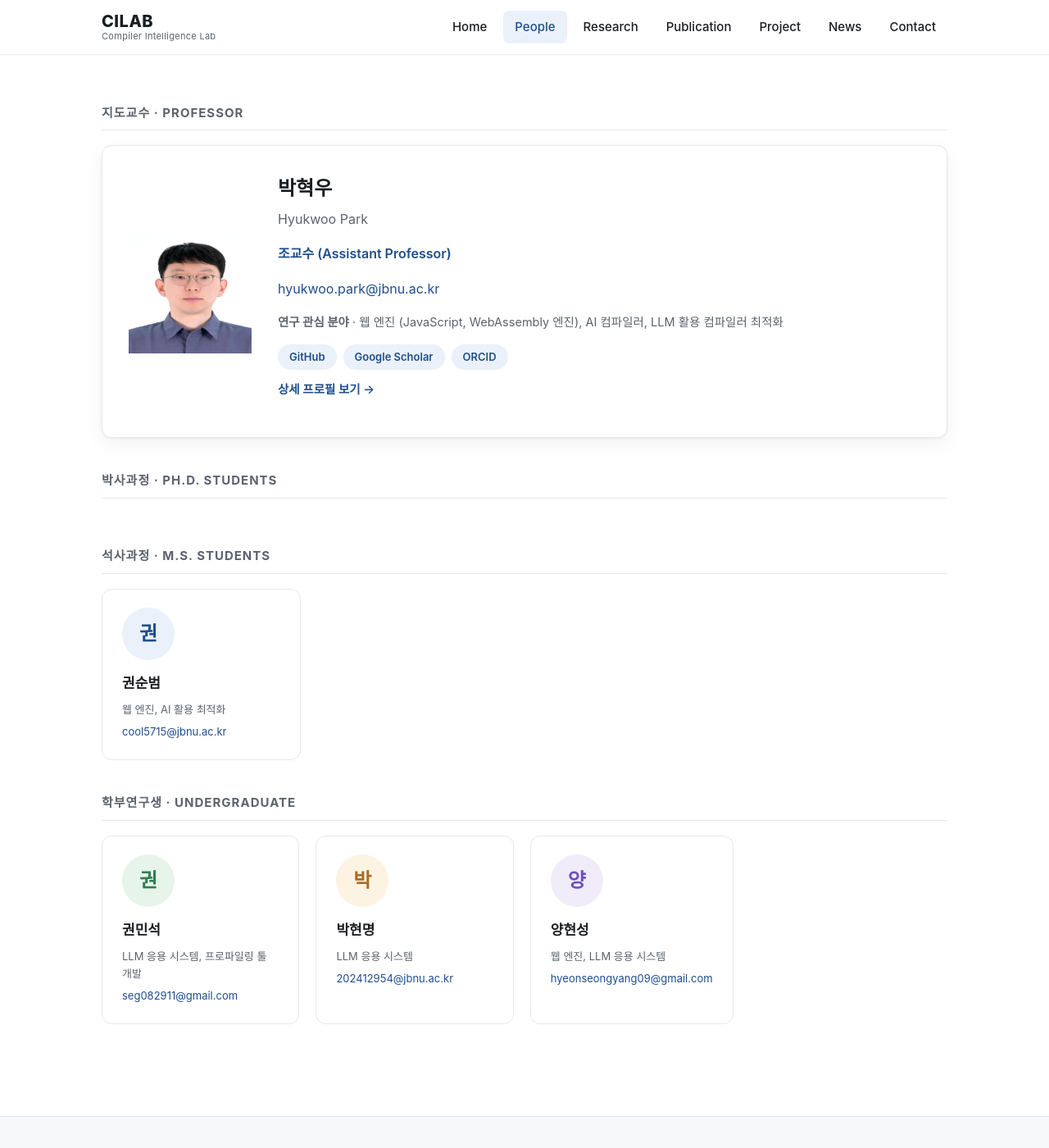
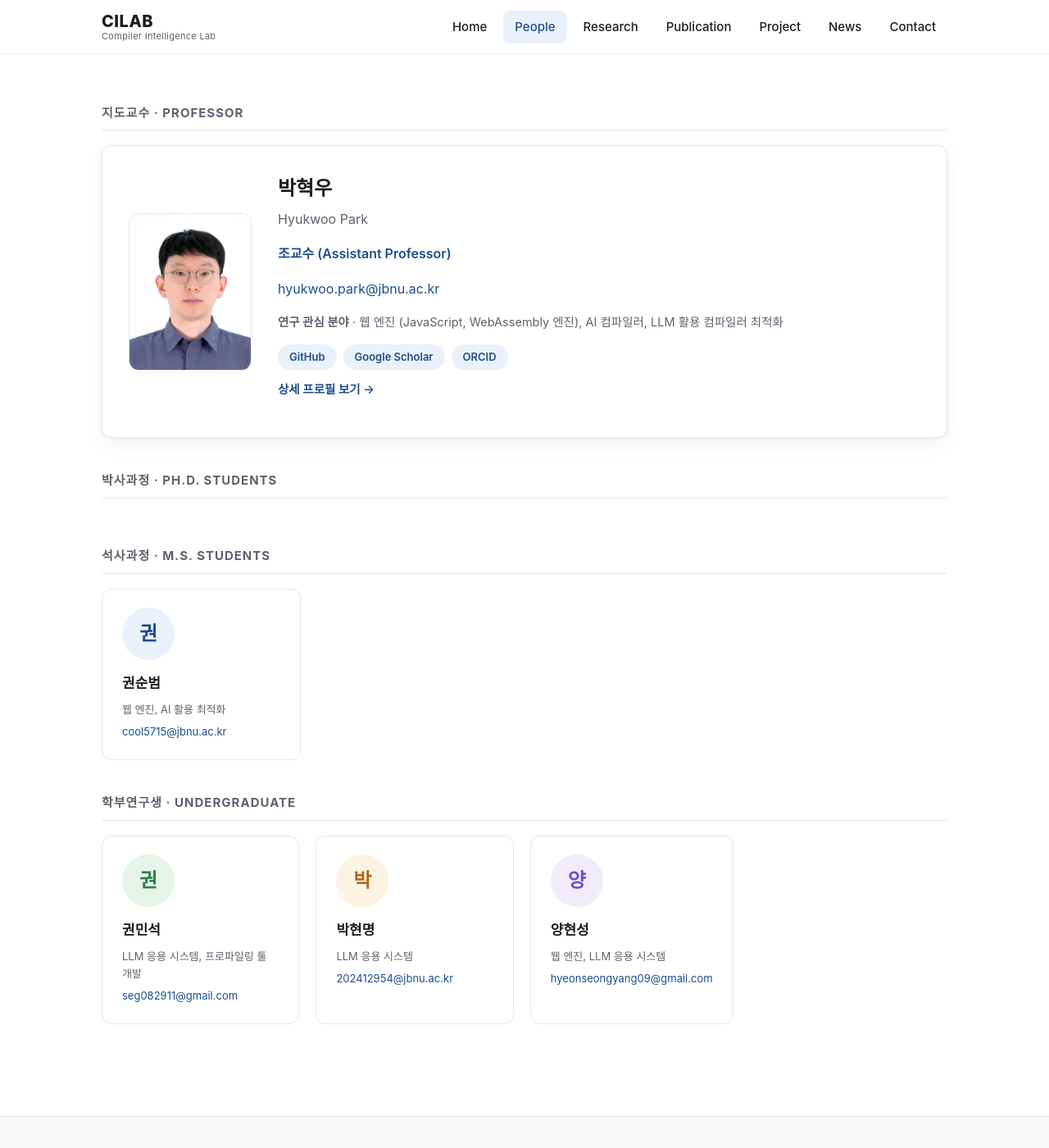
Before and after one commit to JBNU-CILAB/JBNU-CILAB.github.io, a Jekyll site: the page built from people.html, in a window 1280 px wide and 1400 px high, scrolled down 243 px. Shown: the whole window at 82% size. Built offline with Jekyll 4.4.1, drawn with Linux system fonts in a browser that asks for light colours; some web fonts are replaced.

Commit message:
Preserve professor photo aspect ratio instead of forcing a square

```diff
--- a/assets/css/style.css
+++ b/assets/css/style.css
@@ -198,10 +198,13 @@ h2.section-title { font-size: 26px; margin: 0 0 28px; letter-spacing: -.3px; }
   background: var(--bg); border: 1px solid var(--line);
   border-radius: var(--radius); padding: 32px; box-shadow: var(--shadow);
 }
-.pi-card .avatar, .pi-card .avatar-fallback {
-  width: 150px; height: 150px; flex-shrink: 0; margin: 0;
+.pi-card .avatar {
+  width: 150px; height: auto; flex-shrink: 0; margin: 0;
+  border-radius: var(--radius); border: 1px solid var(--line);
 }
-.pi-card .avatar-fallback { font-size: 48px; }
+.pi-card .avatar-fallback {
+  width: 150px; height: 150px; flex-shrink: 0; margin: 0; font-size: 48px;
+}
 .pi-info h3 { margin: 0 0 4px; font-size: 24px; }
 .pi-info .pi-en { color: var(--text-muted); margin: 0 0 10px; }
 .pi-info .pi-title { color: var(--accent); font-weight: 600; }
```
